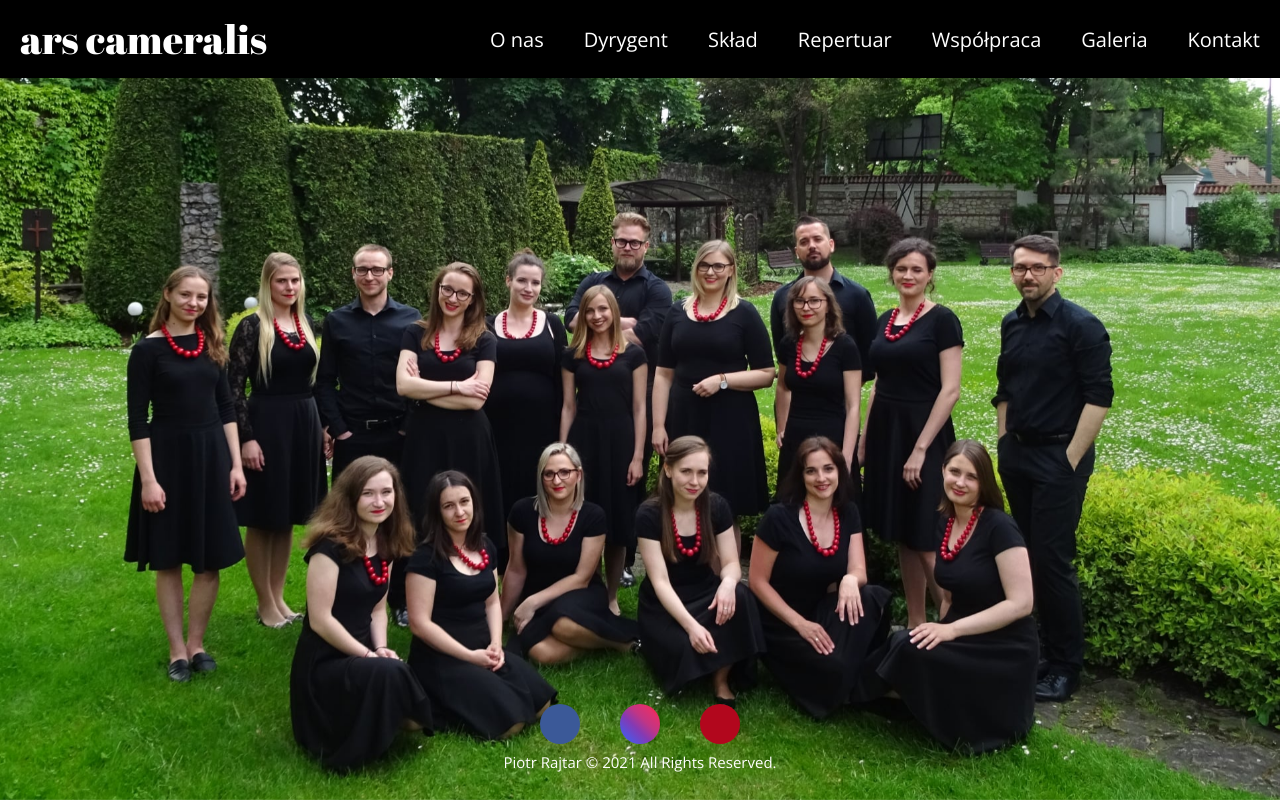
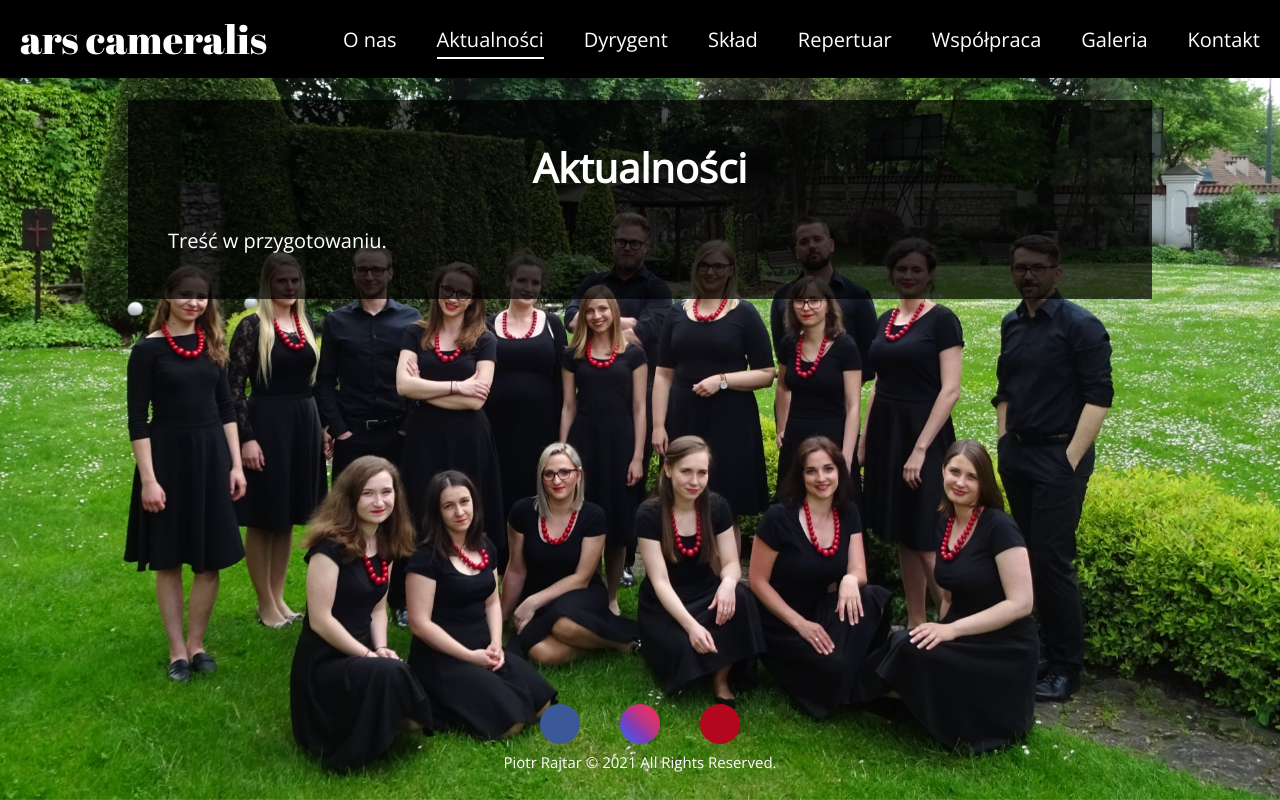
Before and after one commit to piotr-rajtar/ars-cameralis, a Vue app: page /news in a window 1280 px wide. Built offline with nearby package versions, Linux system fonts and the light colour scheme; some icons are missing.

Commit message:
Add news section

```diff
--- a/src/components/navigation/menuData.ts
+++ b/src/components/navigation/menuData.ts
@@ -4,6 +4,10 @@ export const menuItems: LinkListItemI[] = [
   {
     name: 'O nas',
     link: '/about',
+  },
+  {
+    name: 'Aktualności',
+    link: '/news',
   },
   {
     name: 'Dyrygent',
--- /dev/null
+++ b/src/components/news/News.vue
@@ -0,0 +1,59 @@
+<template>
+  <div :class="style.container">
+    <div :class="style.textContainer">
+      <h1 :class="style.header">Aktualności</h1>
+      <p :class="style.news">Treść w przygotowaniu.</p>
+    </div>
+  </div>
+</template>
+
+<script lang="ts">
+import { Component, Vue } from 'vue-property-decorator';
+
+@Component({})
+export default class News extends Vue {}
+</script>
+
+<style lang="scss" module="style">
+@import '../../scss/variables.scss';
+@import '../../scss/mixins.scss';
+@import '../../scss/media.scss';
+
+.container {
+  @include flex-centered;
+  font-family: $main-font;
+}
+
+.textContainer {
+  margin-top: 25 * $spacing-unit;
+  padding: 10 * $spacing-unit;
+  width: 80%;
+  background: $overlay;
+  color: $secondary-color;
+  overflow-y: auto;
+
+  @include screen-tablet {
+    margin-top: 20 * $spacing-unit;
+    padding: 5 * $spacing-unit;
+    width: 90%;
+    border: 1px solid $secondary-color;
+  }
+}
+
+.header {
+  text-align: center;
+  font-size: $font-size-large;
+  margin-bottom: 7 * $spacing-unit;
+
+  @include screen-mobile {
+    margin-bottom: 5 * $spacing-unit;
+  }
+}
+
+.news {
+  margin-top: 5 * $spacing-unit;
+  font-size: $font-size-paragraph;
+  line-height: 9 * $spacing-unit;
+  text-align: justify;
+}
+</style>
--- a/src/router/index.ts
+++ b/src/router/index.ts
@@ -2,6 +2,7 @@ import Vue from 'vue';
 import VueRouter, { RouteConfig } from 'vue-router';
 import Homepage from '../components/homepage/Homepage.vue';
 import About from '../components/about/About.vue';
+import News from '../components/news/News.vue';
 import Conductor from '../components/conductor/Conductor.vue';
 import Members from '../components/members/Members.vue';
 import Repertoir from '../components/repertoir/Repertoir.vue';
@@ -21,6 +22,11 @@ const routes: Array<RouteConfig> = [
     path: '/about',
     name: 'About',
     component: About,
+  },
+  {
+    path: '/news',
+    name: 'News',
+    component: News,
   },
   {
     path: '/conductor',
--- a/src/scss/media.scss
+++ b/src/scss/media.scss
@@ -29,7 +29,7 @@
 }
 
 @mixin header-breakpoint {
-  @media (max-width: 1100px) {
+  @media (max-width: 1215px) {
     @content;
   }
 }
```
